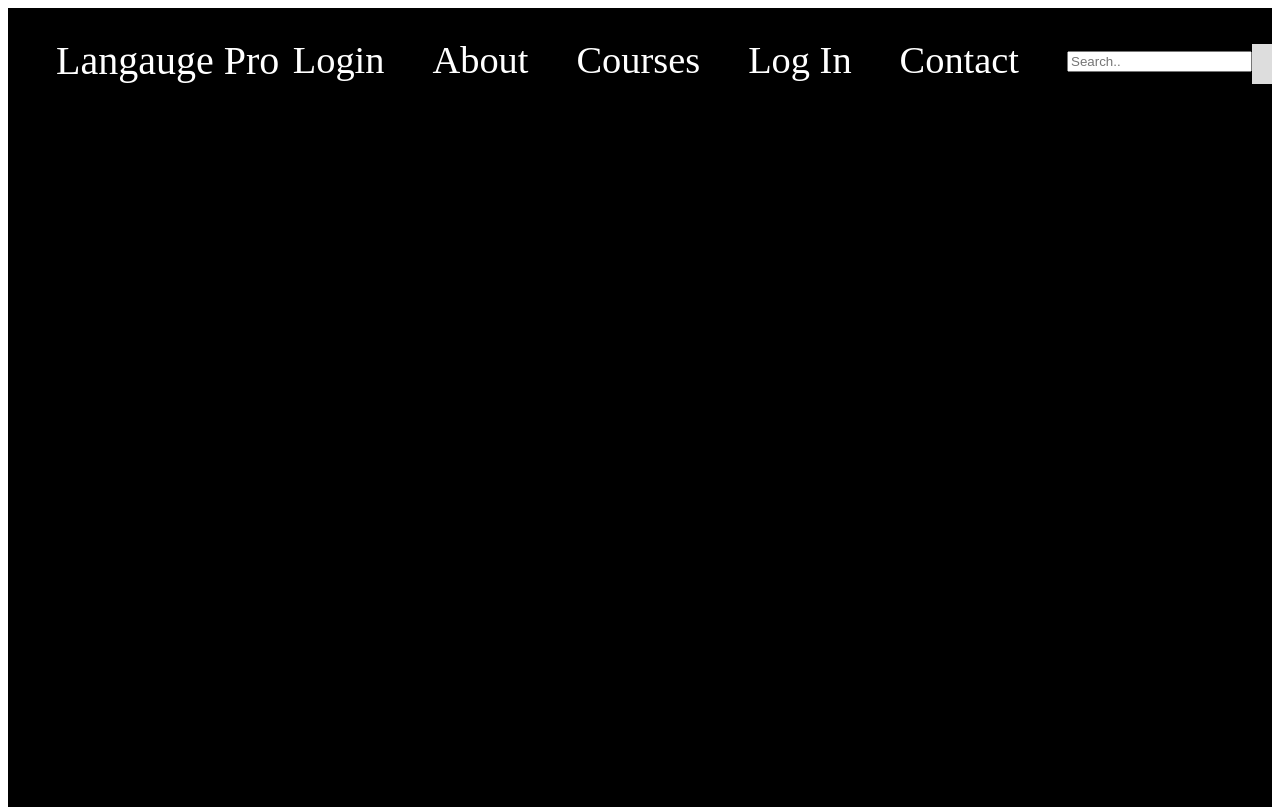
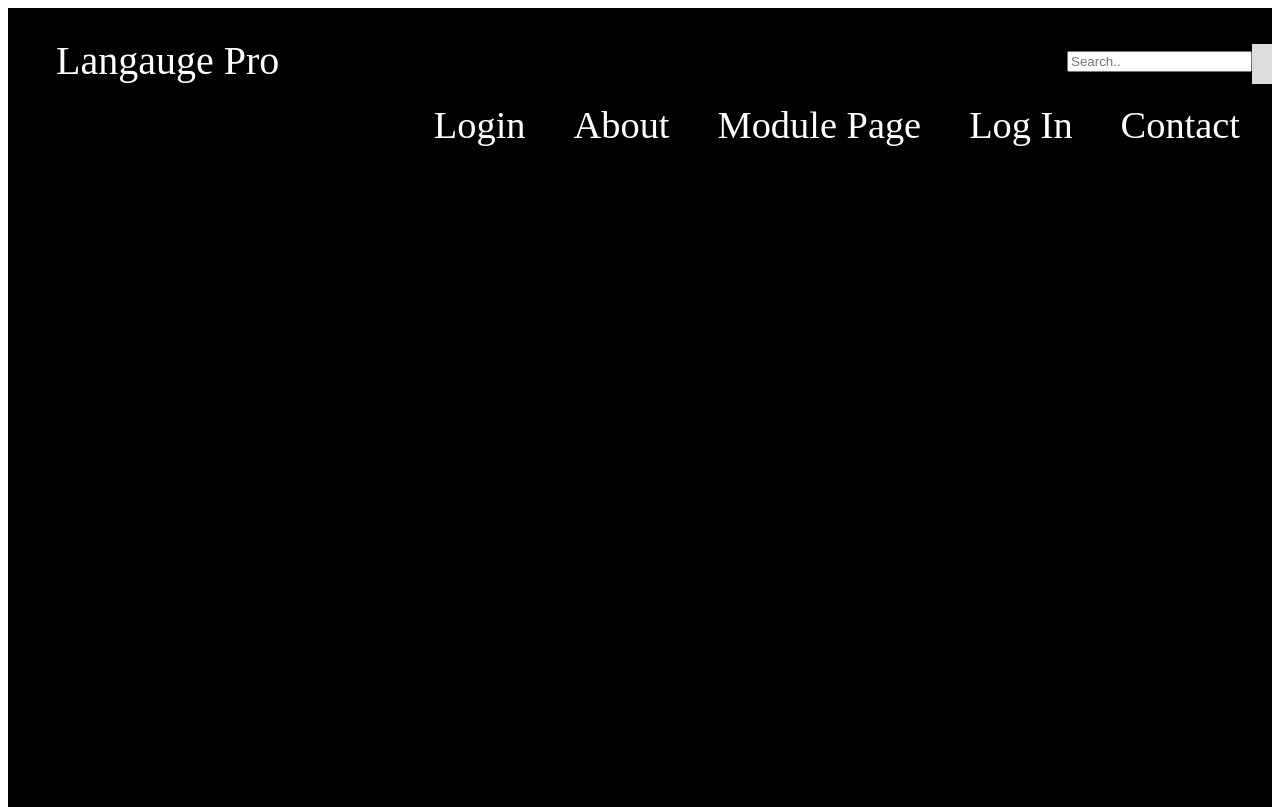
Before and after one commit to Shane-oo/language_Pro, a Flask app: page / in a window 1280 px wide. Shown: the top 807 px of the page. Run offline with Flask 2, Linux system fonts and the light colour scheme.

Commit message:
module page created

```diff
--- a/app/routes.py
+++ b/app/routes.py
@@ -18,3 +18,7 @@ def forgetPass():
 @app.route('/signupPage')
 def signupPage():
     return render_template('signupPage.html')
+
+@app.route('/module_page')
+def moudule_page():
+    return render_template('module_page.html')
--- a/app/templates/index.html
+++ b/app/templates/index.html
@@ -24,7 +24,7 @@
                 <ul class="navlinks">
                     <li class="link-LogInPage"><a href="loginPage">Login</a></li>
                     <li><a href="">About</a></li>
-                    <li><a href="">Courses</a></li>
+                    <li><a href="module_page">Module Page</a></li>
                     <li><a href="">Log In</a></li>
                     <li><a href="">Contact</a></li>
 
```
Also changed, not shown: app/templates/module_page.html (added, +22 -0 lines), app/static/modulePageStyle.css (added).
